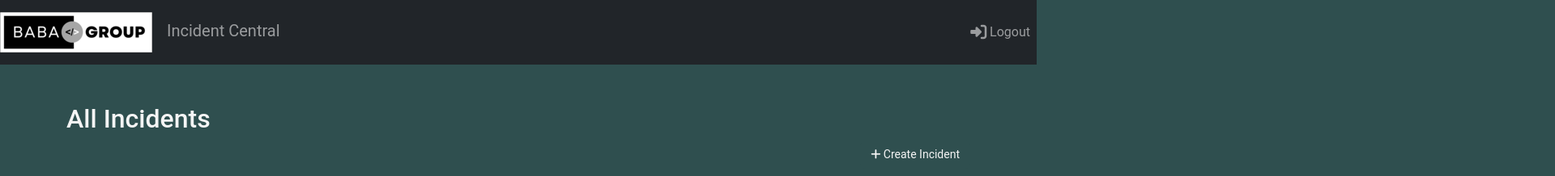
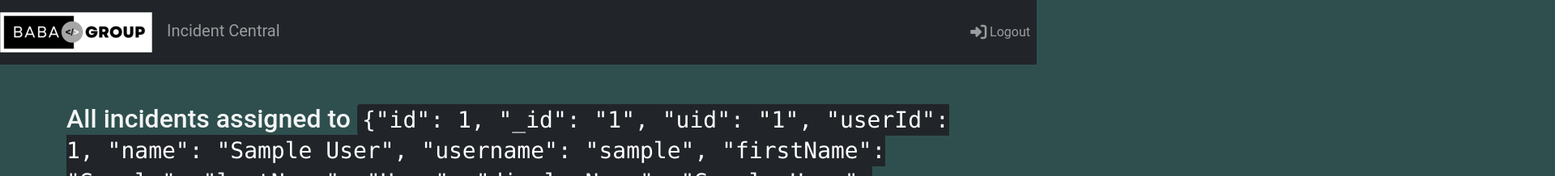
Before and after one commit to einercupino/BabaGroupProjectAngular, an Angular app: page /incidents in a window 1280 px wide. Shown: the top 218 px of the page at 81% size, 1920 px wide, since content can reach past the window. Built offline with nearby package versions, Linux system fonts and the light colour scheme; no server answers; sample sign-in values are in the browser's storage.

Commit message:
all incidents assigned to

```diff
--- a/src/app/pages/home/home.component.html
+++ b/src/app/pages/home/home.component.html
@@ -3,7 +3,7 @@
 
   <div class="row">
     <div class="col col-xl-12">
-      <h2 class="mt-5">All Incidents </h2>
+      <h2 class="mt-5" *ngIf="getGroup()">All incidents assigned to <kbd>{{displayGroup}}</kbd></h2>
       <div class="text-end">
       <span (click)="handleCreate()" class="btn btn-primary create-button"><i class="fa fa-plus"></i> Create Incident</span></div>
       <br>
--- a/src/app/pages/home/home.component.ts
+++ b/src/app/pages/home/home.component.ts
@@ -11,6 +11,7 @@ import { AuthService } from 'src/app/services/auth.service';
 })
 export class HomeComponent implements OnInit {
   incidents: Incident[] = [];
+  displayGroup!: string | null;
 
   constructor(private incidentService:IncidentsService,private router:Router,private auth:AuthService) { }
 
@@ -57,5 +58,12 @@ export class HomeComponent implements OnInit {
     )
   }
 
+  getGroup(){
+    if(this.auth.getUserGroup()){
+      this.displayGroup= this.auth.getUserGroup();
+      return true;
+    }
+    return false;
+  }
 
 }
```
